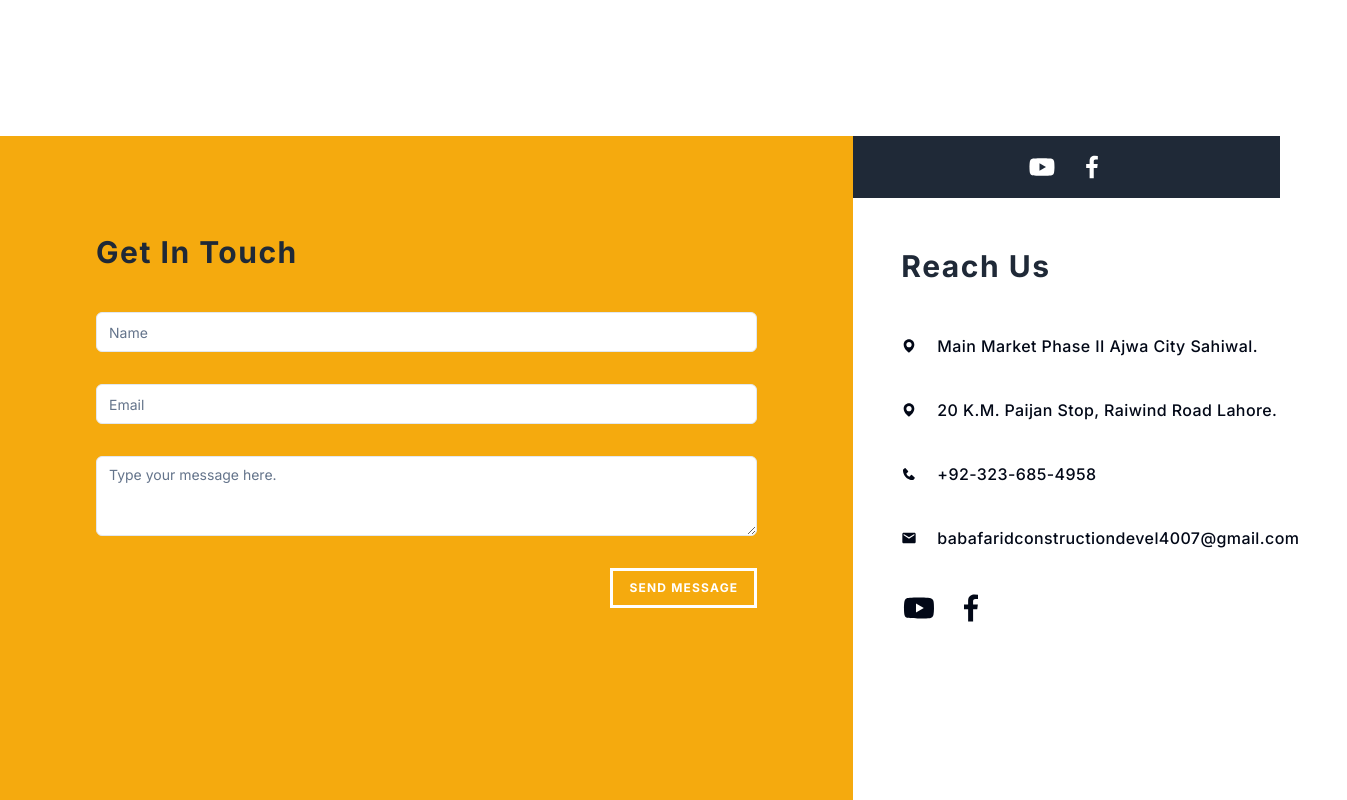
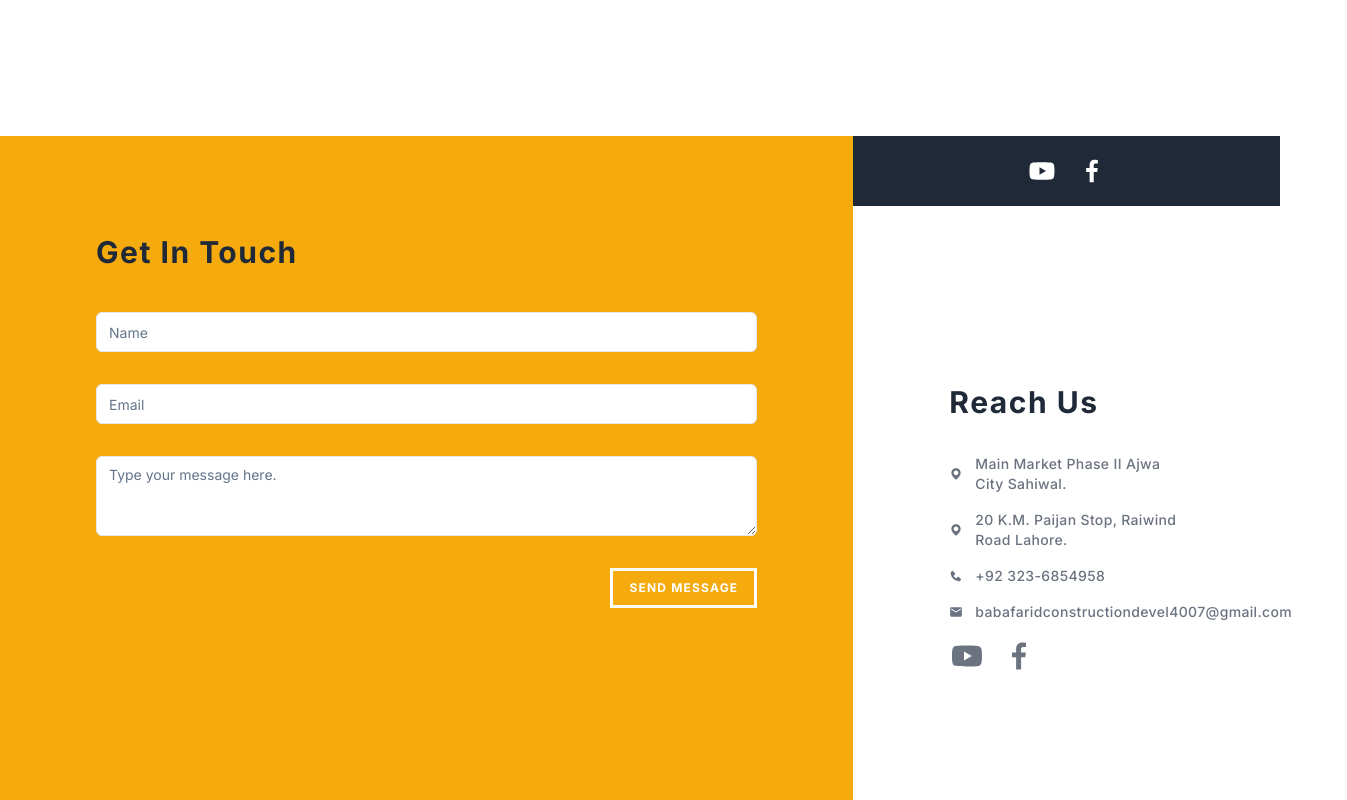
Before and after one commit to aliihaiderr/construction-landing-page, a Next.js app: page / in a window 1280 px wide. Shown: the part 3940-4740 px from the top of the page, 1347 px wide, since content can reach past the window. Built offline with nearby package versions, Linux system fonts and the light colour scheme.

Commit message:
contact section updated

```diff
--- a/src/components/Contact.tsx
+++ b/src/components/Contact.tsx
@@ -29,29 +29,29 @@ const Contact = () => {
         </div>
 
         {/* Right side Panel */}
-        <div className='w-1/3 flex flex-col items-baseline'>
-          <div className='flex w-full p-4 justify-center text-3xl bg-gray-800 text-white gap-5'>
+        <div className='flex flex-col w-1/3'>
+          <div className='flex justify-center text-3xl w-full p-5 bg-gray-800 text-white gap-5'>
             <span className='hover:text-red-600 cursor-pointer'><BiLogoYoutube /></span>
             <span className='hover:text-blue-600 cursor-pointer'><BiLogoFacebook /></span>
           </div>
-          <div className='space-y-10 p-12 flex flex-col items-baseline'>
-            <h2 className="scroll-m-20 pb-2 font-bold text-3xl w-3/4 text-gray-800 tracking-wider leading-10 transition-colors first:mt-0">
+          <div className='flex flex-col gap-4 mt-20 p-24 text-gray-500'>
+            <h2 className="scroll-m-20 font-bold text-3xl pb-4 text-gray-800 tracking-wider leading-10 transition-colors first:mt-0">
               Reach Us
             </h2>
-            <div className='flex items-center font-medium tracking-wide gap-5 cursor-default'>
+            <div className='flex items-center gap-x-3 font-medium text-sm tracking-wide cursor-default'>
               <span><BiSolidMap /></span>
               <p>Main Market Phase II Ajwa City Sahiwal.</p>
             </div>
-            <div className='flex items-center font-medium tracking-wide gap-5 cursor-default'>
-              <BiSolidMap />
+            <div className='flex items-center gap-x-3 font-medium text-sm tracking-wide cursor-default'>
+              <span><BiSolidMap /></span>
               <p>20 K.M. Paijan Stop, Raiwind Road Lahore.</p>
             </div>
-            <div className='flex items-center font-medium tracking-wide gap-5 cursor-default'>
-              <BiSolidPhone />
-              <p>+92-323-685-4958</p><br/>
+            <div className='flex items-center gap-x-3 font-medium text-sm tracking-wide cursor-default'>
+              <span><BiSolidPhone /></span>
+              <p>+92 323-6854958</p><br/>
             </div>
-            <div className='flex items-center font-medium tracking-wide gap-5 cursor-default'>
-              <MdEmail/>
+            <div className='flex items-center gap-x-3 font-medium text-sm tracking-wide cursor-default'>
+              <span><MdEmail/></span>
               <p>babafaridconstructiondevel4007@gmail.com</p>
             </div>
             <div className='flex text-4xl gap-4'>
```
